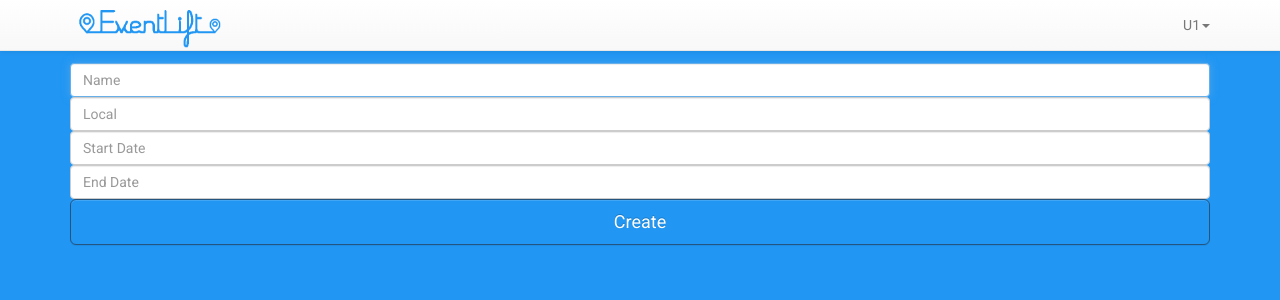
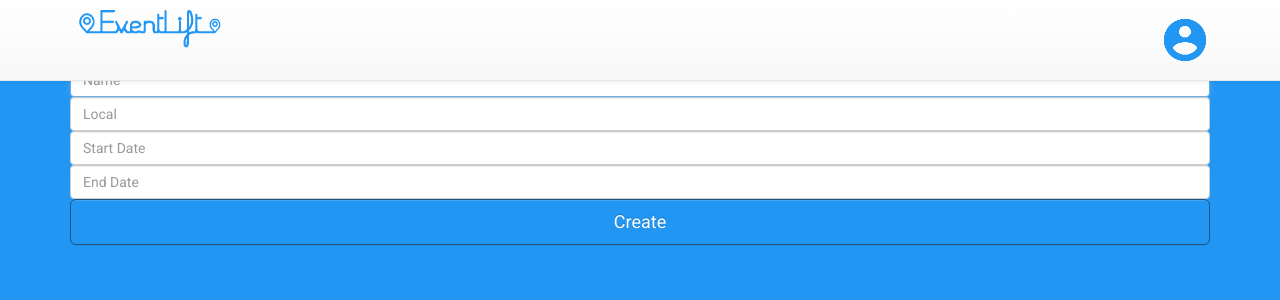
Before and after one commit to BSantos22/eventLift, a Flask app: page /create_event in a window 1280 px wide. Shown: the top 300 px of the page. Run offline with Flask 2, Linux system fonts and the light colour scheme; a user stored in the database is signed in; some libraries are stand-ins or nearby versions.

Commit message:
changed personal account icon

```diff
--- a/eventlift/templates/base.html
+++ b/eventlift/templates/base.html
@@ -41,7 +41,7 @@
                   <li><a href="/register">Register<span class="sr-only">(current)</span></a></li>
                   {% else %}
                   <li class="dropdown">
-                      <a href="#" class="dropdown-toggle" data-toggle="dropdown" role="button" aria-haspopup="true" aria-expanded="false">{{ session['username'] }}<span class="caret"></span></a>
+                      <a href="#" class="dropdown-toggle" data-toggle="dropdown" role="button" aria-haspopup="true" aria-expanded="false"><!--{{ session['username'] }}<span class="caret">--><img alt="Brand" id="brand-image" src="../static/user_icon.png"></span></a>
                       <ul class="dropdown-menu">
                           <li><a href="/profile">View Profile</a></li>
                           <li><a href="/create_event">Create Event</a></li>
```
Also changed, not shown: eventlift/static/user_icon.png (added).
